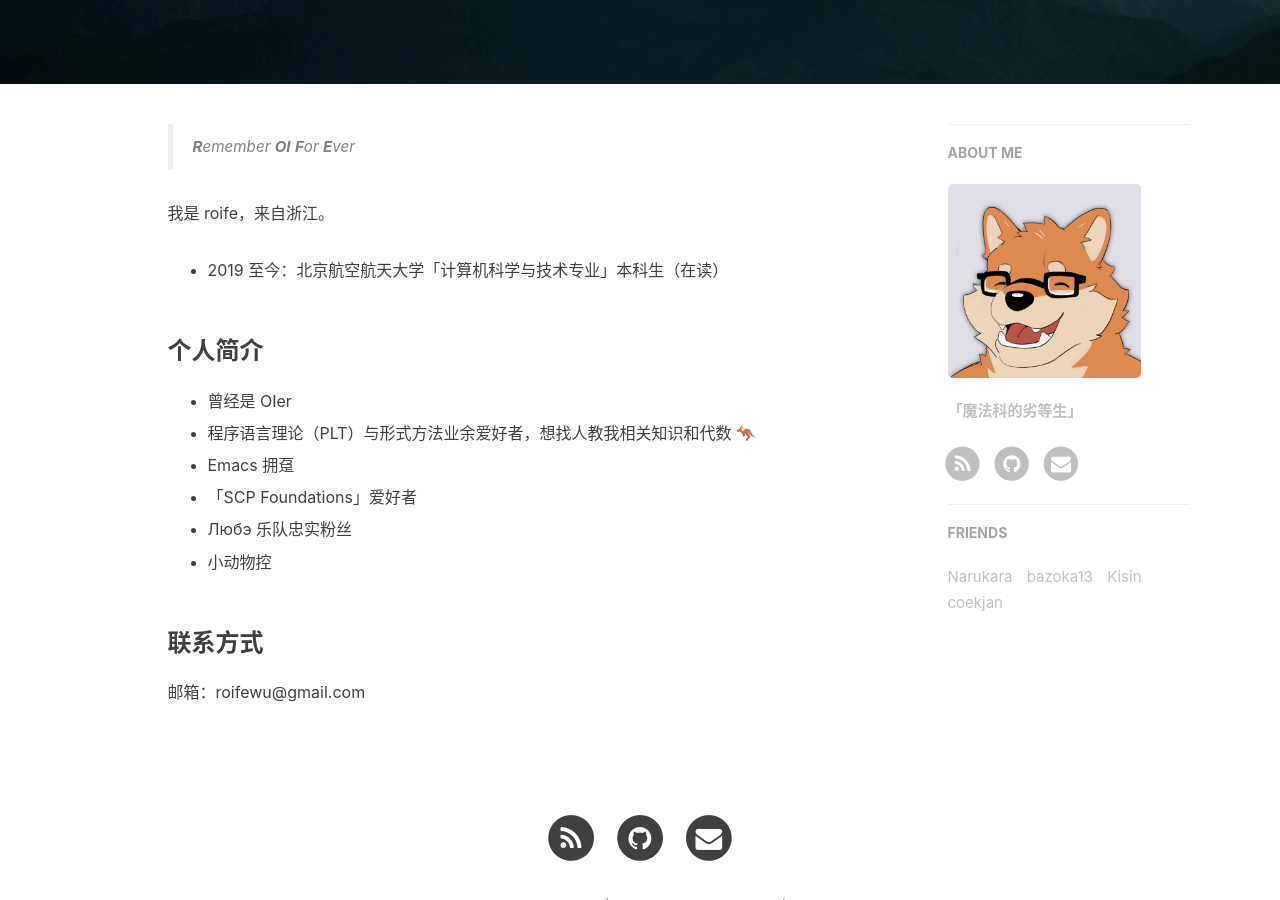
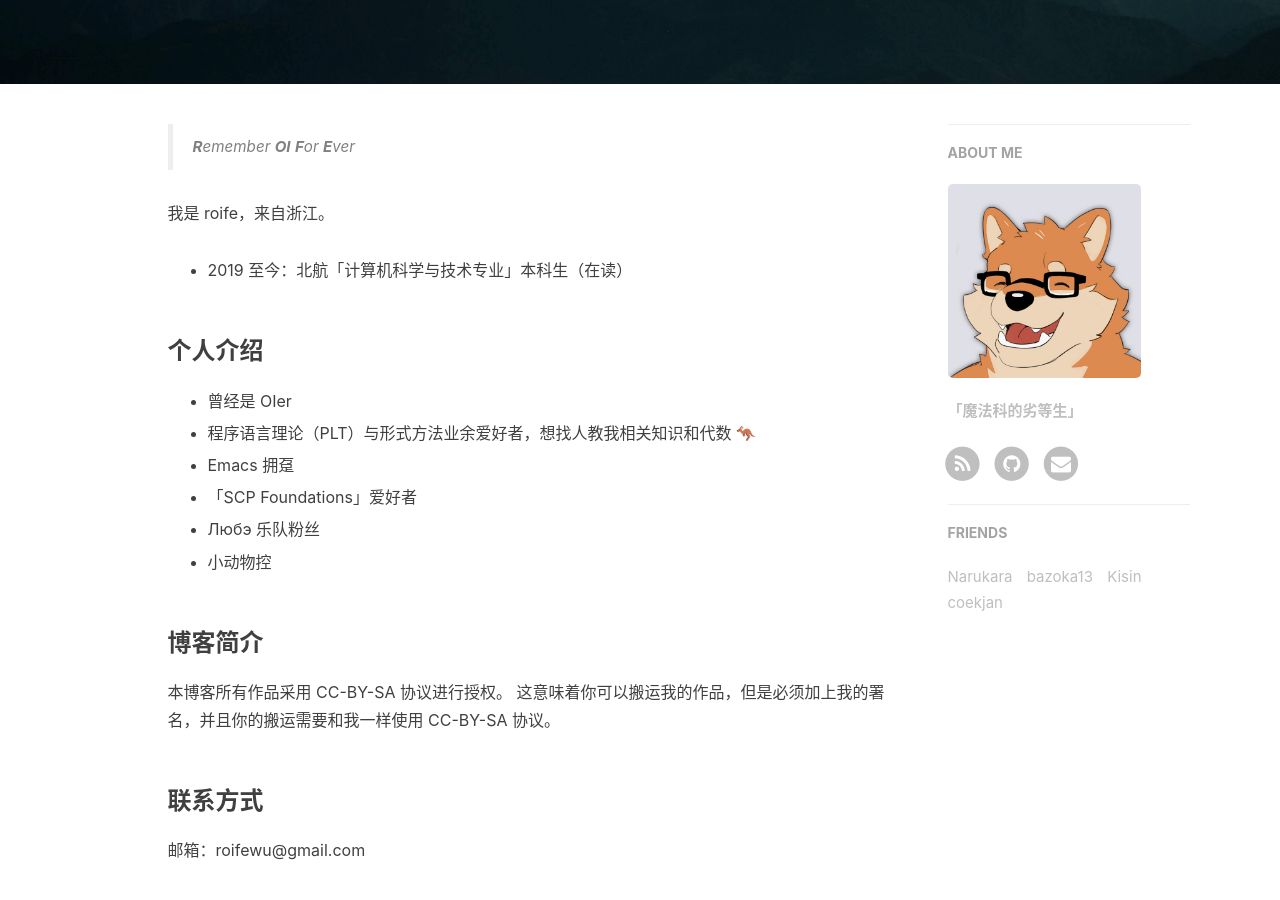
Before and after one commit to LogicLee0902/-LogicLee0902.github.io, a Jekyll site: the page built from about.html, in a window 1280 px wide and 900 px high, scrolled down 334 px. Built offline with Jekyll 4.4.1, drawn with Linux system fonts in a browser that asks for light colours; nearby versions of some CDN libraries; comment, search, counter and statistics services are not loaded.

Commit message:
fix page.html postlist offset

```diff
--- a/_includes/about/zh.md
+++ b/_includes/about/zh.md
@@ -2,9 +2,9 @@
 
 我是 roife，来自浙江。
 
-- 2019 至今：北京航空航天大学「计算机科学与技术专业」本科生（在读）
+- 2019 至今：北航「计算机科学与技术专业」本科生（在读）
 
-### 个人简介
+### 个人介绍
 
 - 曾经是 OIer
 
@@ -14,9 +14,14 @@
 
 - 「SCP Foundations」爱好者
 
-- Любэ 乐队忠实粉丝
+- Любэ 乐队粉丝
 
 - 小动物控
+
+### 博客简介
+
+本博客所有作品采用 CC-BY-SA 协议进行授权。
+这意味着你可以搬运我的作品，但是必须加上我的署名，并且你的搬运需要和我一样使用 CC-BY-SA 协议。
 
 ### 联系方式
 
--- a/_layouts/page.html
+++ b/_layouts/page.html
@@ -24,7 +24,7 @@ layout: default
     {% else %}
       <!-- NO SIDEBAR -->
       <!-- PostList Container -->
-      <div class="col-lg-8 col-lg-offset-2 col-md-8 col-md-offset-0 col-sm-12 col-xs-12 postlist-container">
+      <div class="col-lg-8 col-lg-offset-2 col-md-8 col-md-offset-2 col-sm-12 col-xs-12 postlist-container">
         {{ content }}
       </div>
     {% endif %}
```
